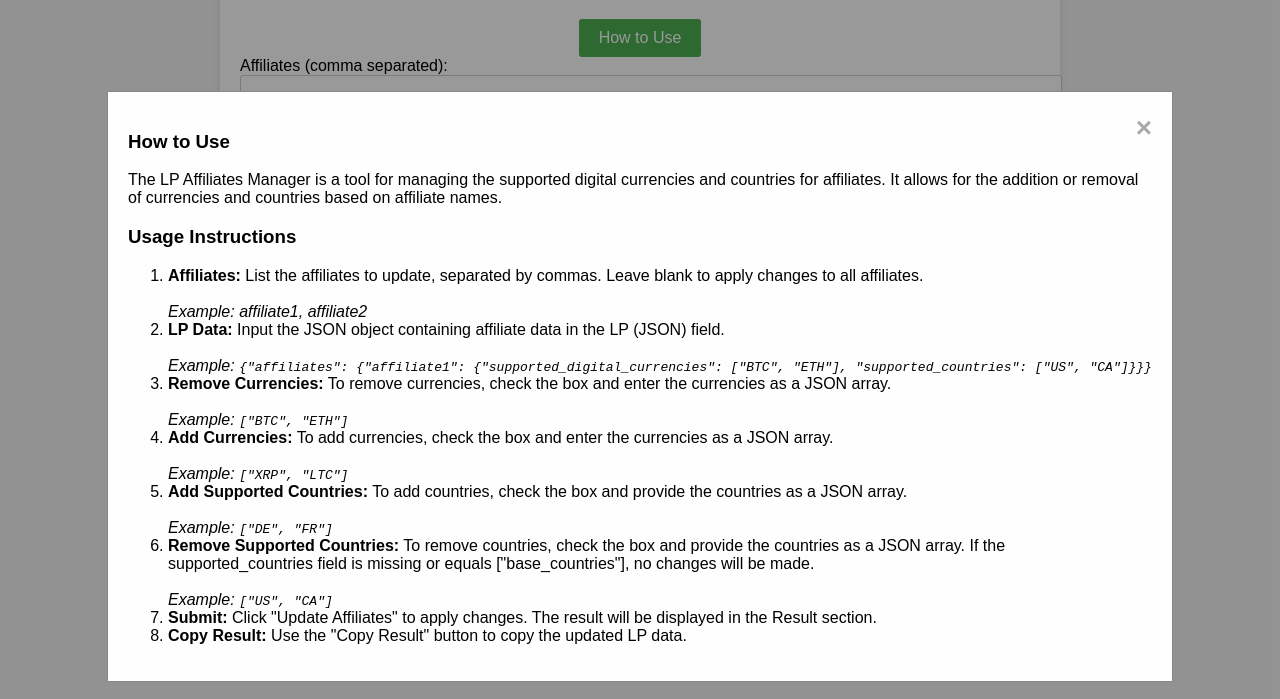
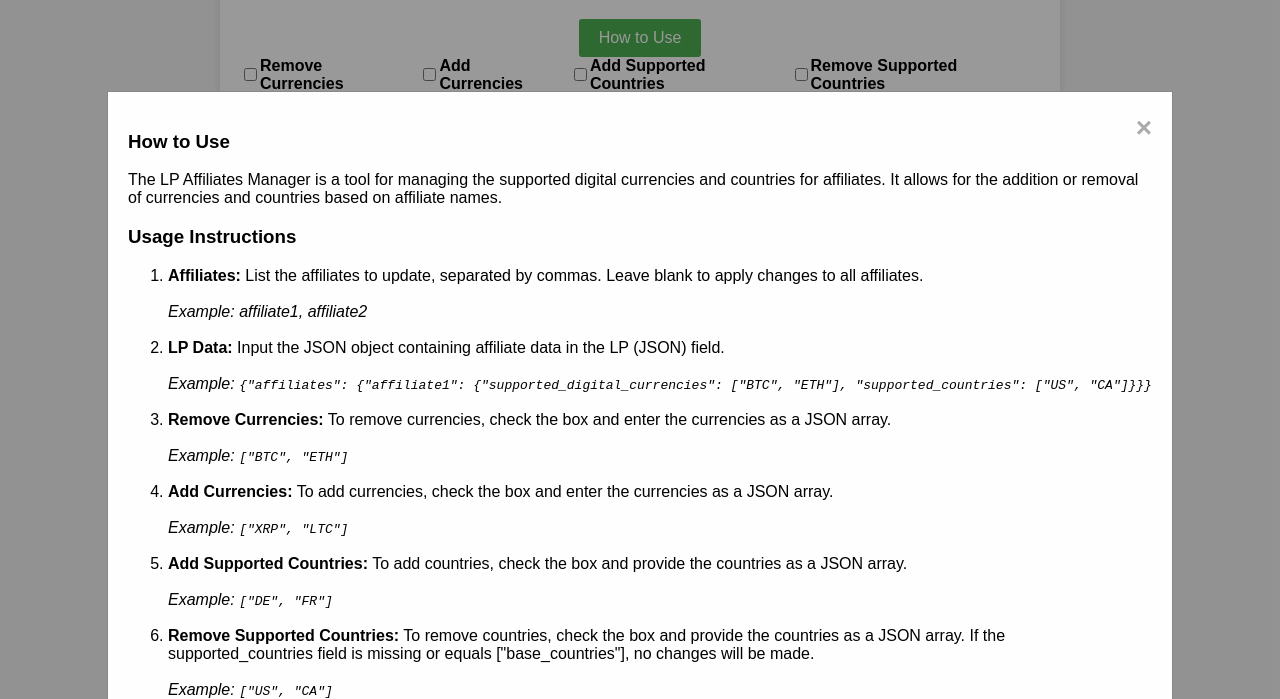
Before and after one commit to duna-simplex/tech-support-integration-tools, a plain HTML site: page index.html in a window 1280 px wide. Both pictures are taken after a click on the button "How to Use". Shown: the part 101-800 px from the top of the page. Drawn offline with Linux system fonts and the light colour scheme.

Commit message:
more design to instructions

```diff
--- a/index.html
+++ b/index.html
@@ -119,8 +119,7 @@
     <h1>LP Affiliates Manager</h1>
     <button id="howToUseBtn">How to Use</button>
     <form onsubmit="handleSubmit(event)">
-      <label for="affiliates">Affiliates (comma separated):</label><br>
-      <input type="text" id="affiliates"><br><br>
+
       <div class="options-row">
         <input type="checkbox" id="removeChecked" onchange="toggleInputFields()">
         <label class="option-label" for="removeChecked">Remove Currencies</label>
@@ -131,6 +130,8 @@
         <input type="checkbox" id="removeCountriesChecked" onchange="toggleInputFields()">
         <label class="option-label" for="removeCountriesChecked">Remove Supported Countries</label>
       </div>
+      <label for="affiliates">Affiliates (comma separated):</label><br>
+      <input type="text" id="affiliates"><br><br>
       <label for="lpInput">LP (JSON):</label><br>
       <textarea id="lpInput" rows="10" cols="50"></textarea><br>
       <div id="currenciesToRemoveContainer">
@@ -163,16 +164,17 @@
       <p>The LP Affiliates Manager is a tool for managing the supported digital currencies and countries for affiliates. It allows for the addition or removal of currencies and countries based on affiliate names.</p>
       <h3>Usage Instructions</h3>
       <ol>
-        <li><strong>Affiliates:</strong> List the affiliates to update, separated by commas. Leave blank to apply changes to all affiliates.<br><br><em>Example: affiliate1, affiliate2</em></li>
-        <li><strong>LP Data:</strong> Input the JSON object containing affiliate data in the LP (JSON) field.<br><br><em>Example: <code>{"affiliates": {"affiliate1": {"supported_digital_currencies": ["BTC", "ETH"], "supported_countries": ["US", "CA"]}}}</code></em></li>
-        <li><strong>Remove Currencies:</strong> To remove currencies, check the box and enter the currencies as a JSON array.<br><br><em>Example: <code>["BTC", "ETH"]</code></em></li>
-        <li><strong>Add Currencies:</strong> To add currencies, check the box and enter the currencies as a JSON array.<br><br><em>Example: <code>["XRP", "LTC"]</code></em></li>
-        <li><strong>Add Supported Countries:</strong> To add countries, check the box and provide the countries as a JSON array.<br><br><em>Example: <code>["DE", "FR"]</code></em></li>
-        <li><strong>Remove Supported Countries:</strong> To remove countries, check the box and provide the countries as a JSON array. If the supported_countries field is missing or equals ["base_countries"], no changes will be made.<br><br><em>Example: <code>["US", "CA"]</code></em></li>
-        <li><strong>Submit:</strong> Click "Update Affiliates" to apply changes. The result will be displayed in the Result section.</li>
+        <li><strong>Affiliates:</strong> List the affiliates to update, separated by commas. Leave blank to apply changes to all affiliates.<br><br><em>Example: affiliate1, affiliate2</em><br><br></li>
+        <li><strong>LP Data:</strong> Input the JSON object containing affiliate data in the LP (JSON) field.<br><br><em>Example: <code>{"affiliates": {"affiliate1": {"supported_digital_currencies": ["BTC", "ETH"], "supported_countries": ["US", "CA"]}}}</code></em><br><br></li>
+        <li><strong>Remove Currencies:</strong> To remove currencies, check the box and enter the currencies as a JSON array.<br><br><em>Example: <code>["BTC", "ETH"]</code></em><br><br></li>
+        <li><strong>Add Currencies:</strong> To add currencies, check the box and enter the currencies as a JSON array.<br><br><em>Example: <code>["XRP", "LTC"]</code></em><br><br></li>
+        <li><strong>Add Supported Countries:</strong> To add countries, check the box and provide the countries as a JSON array.<br><br><em>Example: <code>["DE", "FR"]</code></em><br><br></li>
+        <li><strong>Remove Supported Countries:</strong> To remove countries, check the box and provide the countries as a JSON array. If the supported_countries field is missing or equals ["base_countries"], no changes will be made.<br><br><em>Example: <code>["US", "CA"]</code></em><br><br></li>
+        <li><strong>Submit:</strong> Click "Update Affiliates" to apply changes. The result will be displayed in the Result section.<br><br></li>
         <li><strong>Copy Result:</strong> Use the "Copy Result" button to copy the updated LP data.</li>
       </ol>
     </div>
+
 
 
   </div>
```
